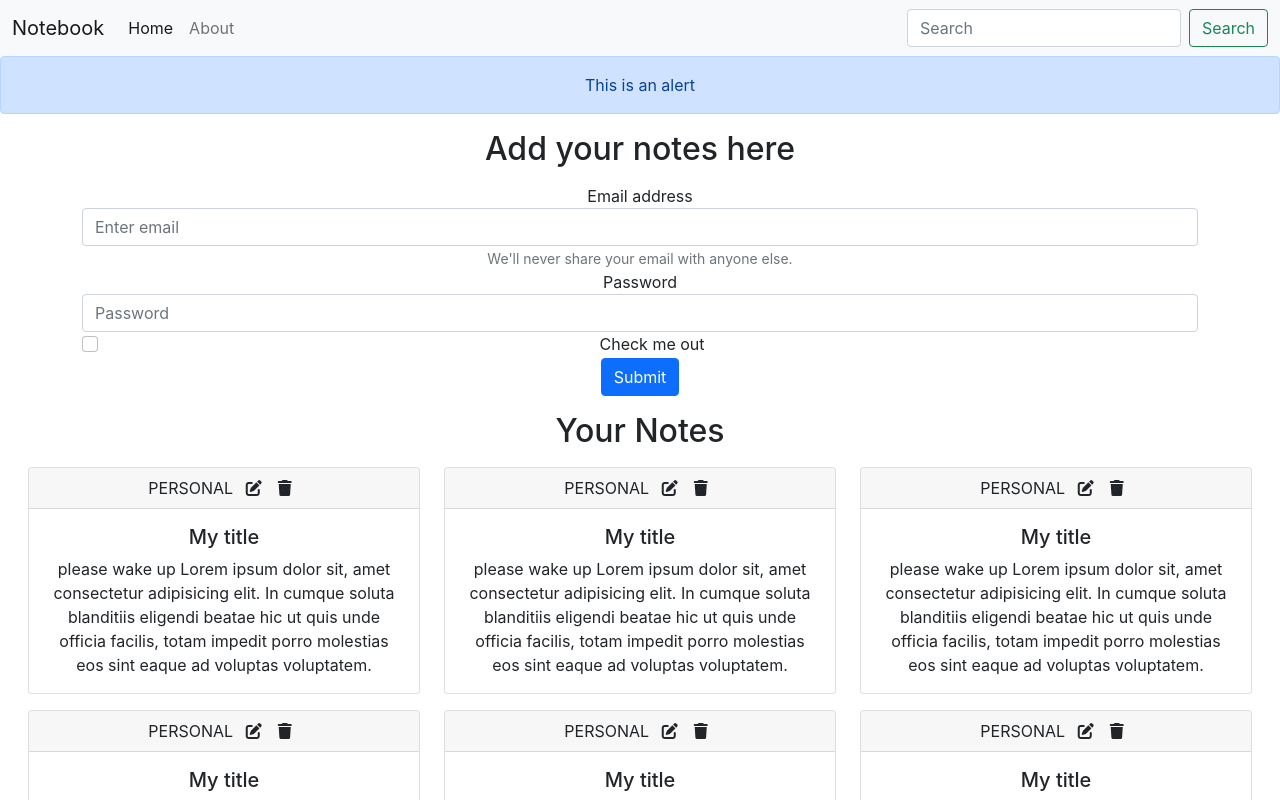
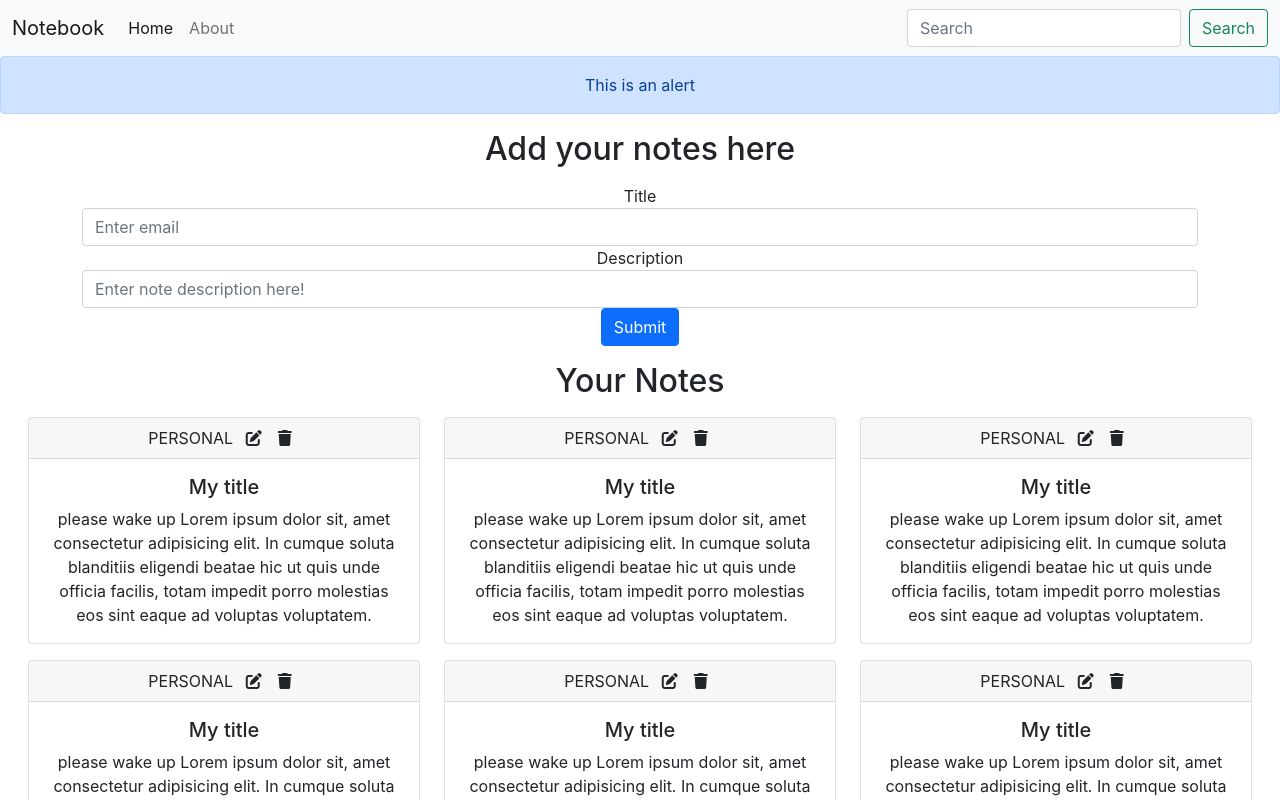
Before and after one commit to dineshsharma02/inotebook, a React (Create React App) app: page / in a window 1280 px wide. Shown: the top 800 px of the page. Built offline with nearby package versions, Linux system fonts and the light colour scheme.

Commit message:
Added AddNote component

```diff
--- /dev/null
+++ b/src/components/AddNote.js
@@ -0,0 +1,41 @@
+import React,{useContext,useState} from 'react'
+import noteContext from '../context/notes/noteContext'
+
+
+const AddNote = () => {
+
+    const context = useContext(noteContext)
+    const [note, setNote] = useState({title:"",description:"",tag:"general"})
+    const {addNote} = context;
+    const handleClick=(e)=>{
+        e.preventDefault();
+        addNote(note.title,note.description,note.tag)
+    }
+    const onChange=(e)=>{
+        setNote({...note,[e.target.name]: e.target.value})
+    }
+    return (
+        <>
+        <h2>Add your notes here</h2>
+        <div className='container my-3'>
+
+
+            <form>
+                <div className="form-group">
+                    <label htmlFor="title">Title</label>
+                    <input type="text" className="form-control" id="title" name='title' onChange={onChange} aria-describedby="emailHelp" placeholder="Enter email"/>
+
+                </div>
+                <div className="form-group">
+                    <label htmlFor="description">Description</label>
+                    <input type="text" className="form-control" id="description" name="description" onChange={onChange} placeholder="Enter note description here!"/>
+                </div>
+
+                <button type="submit" className="btn btn-primary" onClick={handleClick}>Submit</button>
+            </form>
+        </div>
+        </>
+    )
+}
+
+export default AddNote
--- a/src/components/Alert.js
+++ b/src/components/Alert.js
@@ -2,7 +2,7 @@ import React from "react";
 
 const Alert = (props) => {
   return (
-    <div class="alert alert-primary" role="alert">
+    <div className="alert alert-primary" role="alert">
         {props.message}
     </div>
   );
--- a/src/components/Home.js
+++ b/src/components/Home.js
@@ -5,27 +5,7 @@ const Home = () => {
 
     return (
         <>
-        <h2>Add your notes here</h2>
-        <div className='container my-3'>
 
-
-            <form>
-                <div className="form-group">
-                    <label htmlFor="exampleInputEmail1">Email address</label>
-                    <input type="email" className="form-control" id="exampleInputEmail1" aria-describedby="emailHelp" placeholder="Enter email"/>
-                        <small id="emailHelp" className="form-text text-muted">We'll never share your email with anyone else.</small>
-                </div>
-                <div className="form-group">
-                    <label htmlFor="exampleInputPassword1">Password</label>
-                    <input type="password" className="form-control" id="exampleInputPassword1" placeholder="Password"/>
-                </div>
-                <div className="form-check">
-                    <input type="checkbox" className="form-check-input" id="exampleCheck1"/>
-                        <label className="form-check-label" htmlFor="exampleCheck1">Check me out</label>
-                </div>
-                <button type="submit" className="btn btn-primary">Submit</button>
-            </form>
-        </div>
         <Notes></Notes>
 
         </>
--- a/src/components/Noteitem.js
+++ b/src/components/Noteitem.js
@@ -8,7 +8,7 @@ const Noteitem = (props) => {
 
 
       <div className="card">
-        <div className="card-header">{note.tag.toUpperCase()} <span><i class="fas fa-edit mx-2"></i><i class="fas fa-trash mx-2"></i></span></div>
+        <div className="card-header">{note.tag.toUpperCase()} <span><i className="fas fa-edit mx-2"></i><i className="fas fa-trash mx-2"></i></span></div>
         <div className="card-body">
           <h5 className="card-title">{note.title}</h5>
           <p className="card-text">
--- a/src/components/Notes.js
+++ b/src/components/Notes.js
@@ -3,16 +3,22 @@ import { useContext } from 'react'
 import noteContext from '../context/notes/noteContext'
 import Noteitem from './Noteitem'
 
+import AddNote from './AddNote'
+
 const Notes = () => {
     const context = useContext(noteContext)
-    const {notes,setNotes} = context;
+    const {notes,addNote} = context;
     return (
+        <>
+        <AddNote/>
+
         <div className='row m-3'>
             <h2>Your Notes</h2>
             {notes.map((note)=>{
                 return <Noteitem key={note._id} note={note}/>
             })}
         </div>
+        </>
     )
 }
 
--- a/src/context/notes/NoteState.js
+++ b/src/context/notes/NoteState.js
@@ -1,6 +1,6 @@
 
 import NoteContext from './noteContext'
-import { useState } from 'react/cjs/react.development'
+import { useContext,useState } from 'react'
 
 const NoteState = (props)=>{
     const notesInitial = [
@@ -60,10 +60,31 @@ const NoteState = (props)=>{
         }
       ]
       const [notes, setNotes] = useState(notesInitial)
+      //add a note
+      const addNote=(title,description,tag)=>{
+        let note = {
+          "_id": "61dc57674a227ghn51b4adac6b7ad",
+          "user": "61d7529b69dd86885093c7ca",
+          "title": title,
+          "description": description,
+          "tag": tag,
+          "date": "2022-01-10T15:56:58.121Z",
+          "__v": 0
+        }
+        setNotes(notes.concat(note))
+      }
+      // //delete a note
+      // const deleteNote=()=>{
+
+      // }
+      // // Edit a note
+      // const editNote=()=>{
+
+      // }
 
 
     return (
-        <NoteContext.Provider value = {{notes}}>
+        <NoteContext.Provider value = {{notes,addNote}}>
             {props.children}
         </NoteContext.Provider>
 
```
